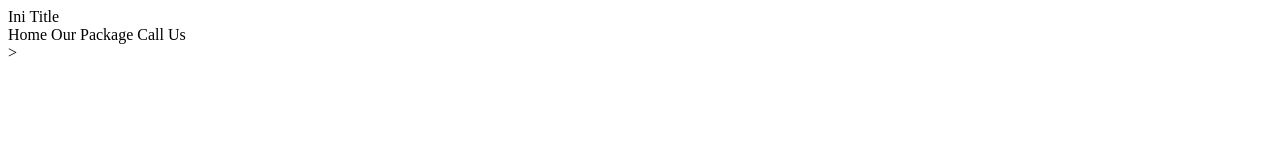
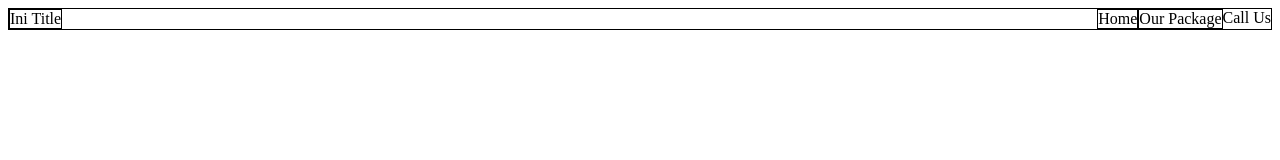
Before and after one commit to revou-fundamental-course/22-jul-24-Nurmayda, a plain HTML site: page index.html in a window 1280 px wide. Drawn offline with Linux system fonts and the light colour scheme.

Commit message:
config tugas

```diff
--- a/css/styles.css
+++ b/css/styles.css
@@ -1 +1,19 @@
 /* Ini CSS */
+
+nav{
+    border: 1px solid;
+    display: flex;
+    justify-content: space-between;
+}
+
+.logo-icon {
+    border: 1px solid;
+}
+
+.nav-container {
+    display: flex;
+}
+
+.nav-item {
+    border: 1px solid;
+}
--- a/index.html
+++ b/index.html
@@ -11,15 +11,15 @@
     <nav>
 
         <header>
-                <div>Ini Title</div>
+                <div class="logo-icon">Ini Title</div>
         </header>
 
-            <section>
-                <a>Home</a>
-                <a>Our Package</a>
-                <a>Call Us</a>
+            <section class="nav-container">
+                <a class="nav-item">Home</a>
+                <a class="nav-item">Our Package</a>
+                <a mclass="nav-item">Call Us</a>
             </section>
     </nav>
 
 </body>
-</html>>
+</html>
```
